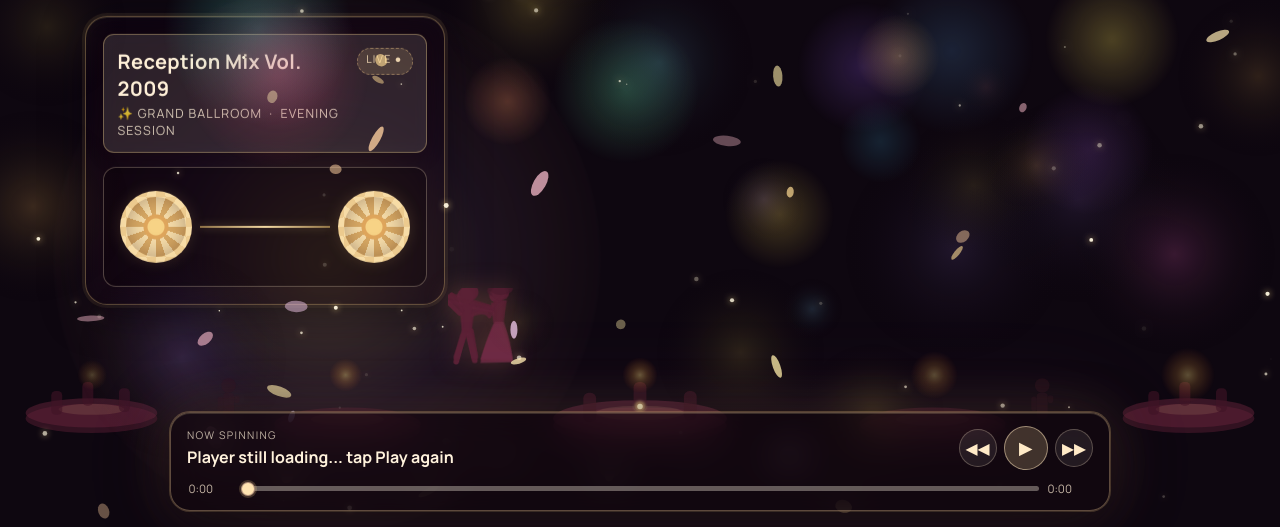
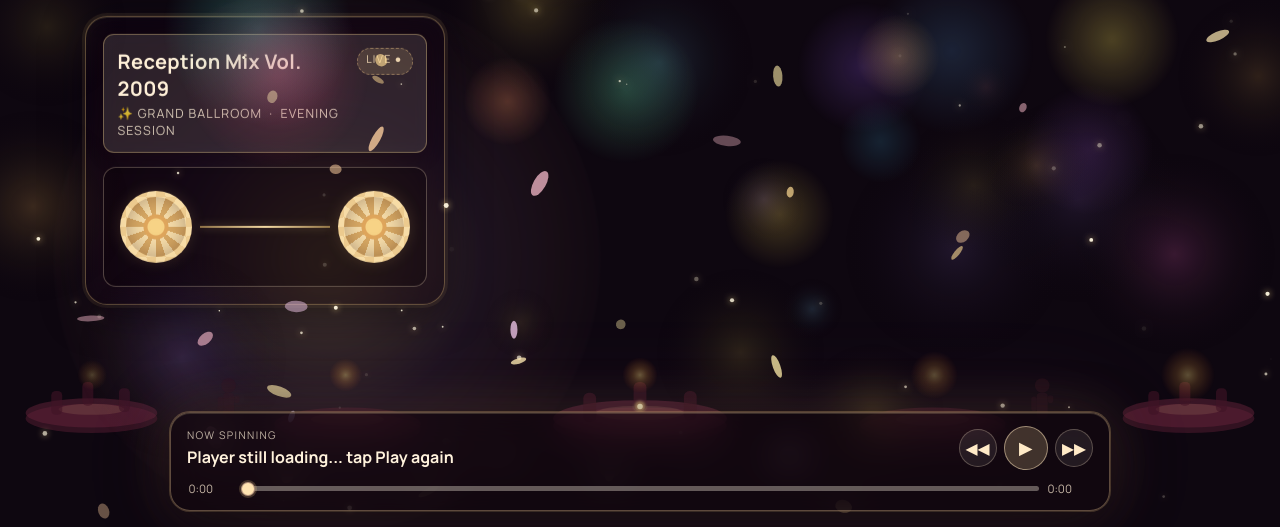
Before and after one commit to Asrumochan/receptionplayllist, a plain HTML site: page index.html in a window 1280 px wide. Shown: the part 273-800 px from the top of the page. Drawn offline with Linux system fonts and the light colour scheme.

Commit message:
Remove dancing couple SVG

```diff
--- a/index.html
+++ b/index.html
@@ -104,58 +104,6 @@
     <rect x="1146" y="63" width="6" height="8" rx="2" fill="rgba(40,14,26,0.45)"/>
   </svg>
 
-  <!-- Dancing couples on the ballroom floor -->
-  <svg class="dancers-layer" aria-hidden="true" xmlns="http://www.w3.org/2000/svg" viewBox="0 0 900 150" preserveAspectRatio="xMidYMax meet">
-
-    <!-- Couple A – near side of right section -->
-    <g class="dance-pair dance-pair-1" transform="translate(120,52) scale(0.75)">
-      <circle cx="20" cy="10" r="9" fill="rgba(90,32,52,0.90)"/>
-      <path d="M14,20 L26,20 L24,52 L16,52Z" fill="rgba(90,32,52,0.88)"/>
-      <line x1="14" y1="28" x2="0" y2="14" stroke="rgba(90,32,52,0.88)" stroke-width="5" stroke-linecap="round"/>
-      <path d="M26,30 Q42,24 46,32" stroke="rgba(90,32,52,0.78)" stroke-width="4" fill="none" stroke-linecap="round"/>
-      <line x1="17" y1="52" x2="9" y2="80" stroke="rgba(90,32,52,0.90)" stroke-width="6" stroke-linecap="round"/>
-      <line x1="23" y1="52" x2="29" y2="79" stroke="rgba(90,32,52,0.90)" stroke-width="6" stroke-linecap="round"/>
-      <circle cx="54" cy="9" r="8" fill="rgba(90,32,52,0.88)"/>
-      <ellipse cx="55" cy="4" rx="11" ry="7" fill="rgba(72,26,44,0.65)"/>
-      <path d="M48,17 L60,17 L58,40 L50,40Z" fill="rgba(90,32,52,0.85)"/>
-      <path d="M50,40 Q40,62 35,82 L70,82 Q67,62 58,40Z" fill="rgba(110,42,66,0.75)"/>
-      <line x1="48" y1="26" x2="0" y2="14" stroke="rgba(90,32,52,0.80)" stroke-width="4" stroke-linecap="round"/>
-      <line x1="48" y1="26" x2="24" y2="22" stroke="rgba(90,32,52,0.72)" stroke-width="3" stroke-linecap="round"/>
-    </g>
-
-    <!-- Couple B – centre of right section -->
-    <g class="dance-pair dance-pair-2" transform="translate(430,25)">
-      <circle cx="20" cy="10" r="9" fill="rgba(95,34,55,0.94)"/>
-      <path d="M14,20 L26,20 L24,52 L16,52Z" fill="rgba(95,34,55,0.90)"/>
-      <line x1="14" y1="28" x2="0" y2="14" stroke="rgba(95,34,55,0.90)" stroke-width="5" stroke-linecap="round"/>
-      <path d="M26,30 Q42,24 46,32" stroke="rgba(95,34,55,0.80)" stroke-width="4" fill="none" stroke-linecap="round"/>
-      <line x1="17" y1="52" x2="9" y2="80" stroke="rgba(95,34,55,0.94)" stroke-width="6" stroke-linecap="round"/>
-      <line x1="23" y1="52" x2="29" y2="79" stroke="rgba(95,34,55,0.94)" stroke-width="6" stroke-linecap="round"/>
-      <circle cx="54" cy="9" r="8" fill="rgba(95,34,55,0.90)"/>
-      <ellipse cx="55" cy="4" rx="11" ry="7" fill="rgba(75,28,46,0.68)"/>
-      <path d="M48,17 L60,17 L58,40 L50,40Z" fill="rgba(95,34,55,0.88)"/>
-      <path d="M50,40 Q40,62 35,82 L70,82 Q67,62 58,40Z" fill="rgba(115,44,70,0.78)"/>
-      <line x1="48" y1="26" x2="0" y2="14" stroke="rgba(95,34,55,0.82)" stroke-width="4" stroke-linecap="round"/>
-      <line x1="48" y1="26" x2="24" y2="22" stroke="rgba(95,34,55,0.74)" stroke-width="3" stroke-linecap="round"/>
-    </g>
-
-    <!-- Couple C – far right -->
-    <g class="dance-pair dance-pair-3" transform="translate(730,42) scale(0.82)">
-      <circle cx="20" cy="10" r="9" fill="rgba(90,32,52,0.90)"/>
-      <path d="M14,20 L26,20 L24,52 L16,52Z" fill="rgba(90,32,52,0.88)"/>
-      <line x1="14" y1="28" x2="0" y2="14" stroke="rgba(90,32,52,0.88)" stroke-width="5" stroke-linecap="round"/>
-      <path d="M26,30 Q42,24 46,32" stroke="rgba(90,32,52,0.78)" stroke-width="4" fill="none" stroke-linecap="round"/>
-      <line x1="17" y1="52" x2="9" y2="80" stroke="rgba(90,32,52,0.90)" stroke-width="6" stroke-linecap="round"/>
-      <line x1="23" y1="52" x2="29" y2="79" stroke="rgba(90,32,52,0.90)" stroke-width="6" stroke-linecap="round"/>
-      <circle cx="54" cy="9" r="8" fill="rgba(90,32,52,0.88)"/>
-      <ellipse cx="55" cy="4" rx="11" ry="7" fill="rgba(72,26,44,0.62)"/>
-      <path d="M48,17 L60,17 L58,40 L50,40Z" fill="rgba(90,32,52,0.85)"/>
-      <path d="M50,40 Q40,62 35,82 L70,82 Q67,62 58,40Z" fill="rgba(110,42,66,0.72)"/>
-      <line x1="48" y1="26" x2="0" y2="14" stroke="rgba(90,32,52,0.78)" stroke-width="4" stroke-linecap="round"/>
-      <line x1="48" y1="26" x2="24" y2="22" stroke="rgba(90,32,52,0.70)" stroke-width="3" stroke-linecap="round"/>
-    </g>
-
-  </svg>
 
   <main>
     <section class="hero">
--- a/style.css
+++ b/style.css
@@ -86,39 +86,6 @@
         radial-gradient(ellipse 80% 50% at 50% 0%, rgba(255, 200, 130, 0.32), transparent 70%),
         linear-gradient(to bottom, rgba(220, 160, 80, 0.08), transparent);
       animation: floorPulse 4.8s ease-in-out infinite, danceColors 3.2s linear infinite;
-    }
-
-    /* Dancing couples */
-    .dancers-layer {
-      position: fixed;
-      bottom: 100px;
-      left: 35%;
-      width: 65%;
-      z-index: 3;
-      pointer-events: none;
-      filter: drop-shadow(0 0 12px rgba(255,160,100,0.25));
-    }
-
-    .dance-pair {
-      transform-box: fill-box;
-      transform-origin: center bottom;
-    }
-
-    .dance-pair-1 { animation: danceWave1 3.4s ease-in-out infinite; }
-    .dance-pair-2 { animation: danceWave2 2.9s ease-in-out infinite; }
-    .dance-pair-3 { animation: danceWave3 3.7s ease-in-out infinite; animation-delay: -1.4s; }
-
-    @keyframes danceWave1 {
-      0%, 100% { transform: rotate(-3deg) translateY(0); }
-      50% { transform: rotate(3deg) translateY(-5px); }
-    }
-    @keyframes danceWave2 {
-      0%, 100% { transform: rotate(2deg) translateY(-2px); }
-      50% { transform: rotate(-3.5deg) translateY(0); }
-    }
-    @keyframes danceWave3 {
-      0%, 100% { transform: rotate(-2.5deg) translateY(-1px); }
-      50% { transform: rotate(3.5deg) translateY(-6px); }
     }
 
     /* DJ spotlight beams from ceiling */
```
